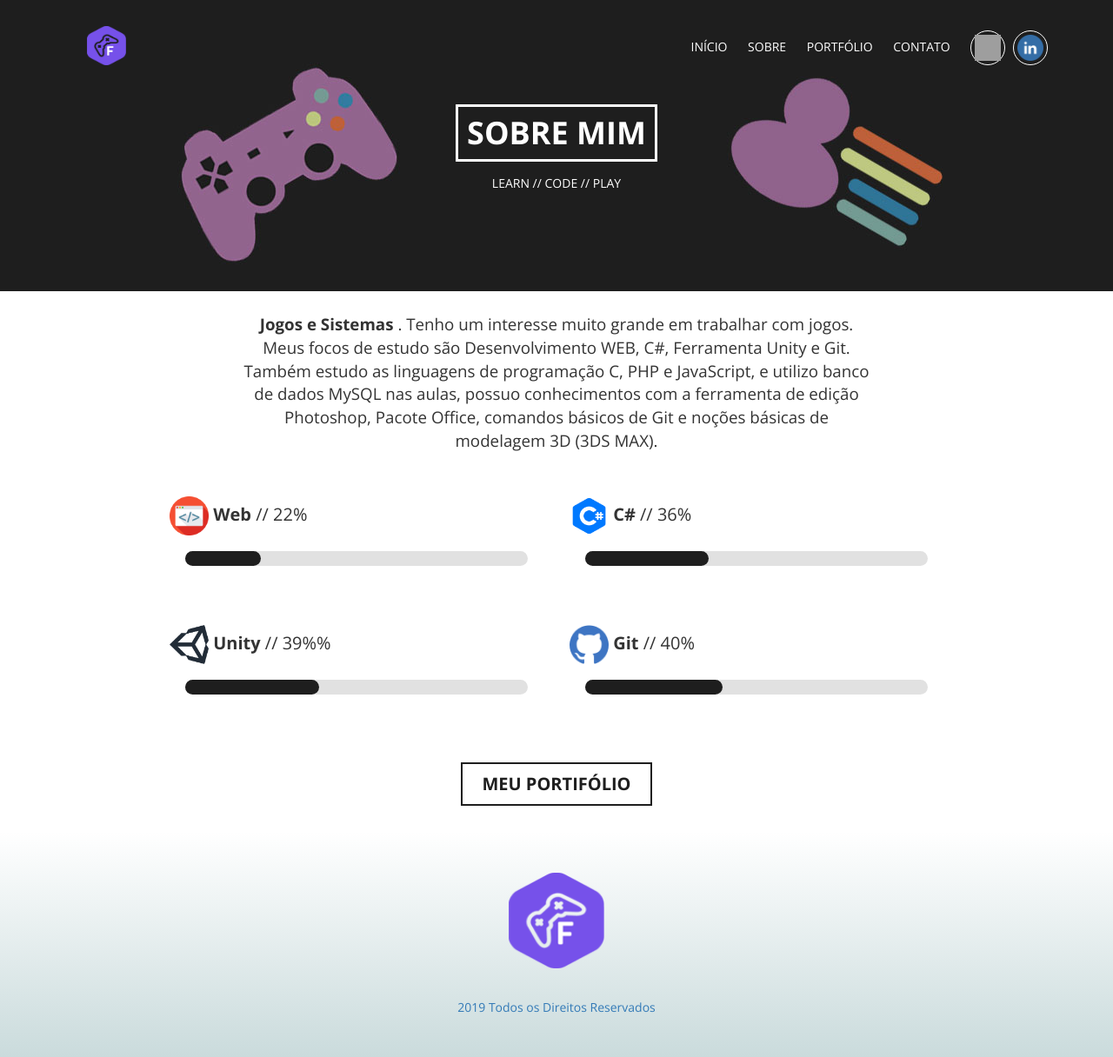
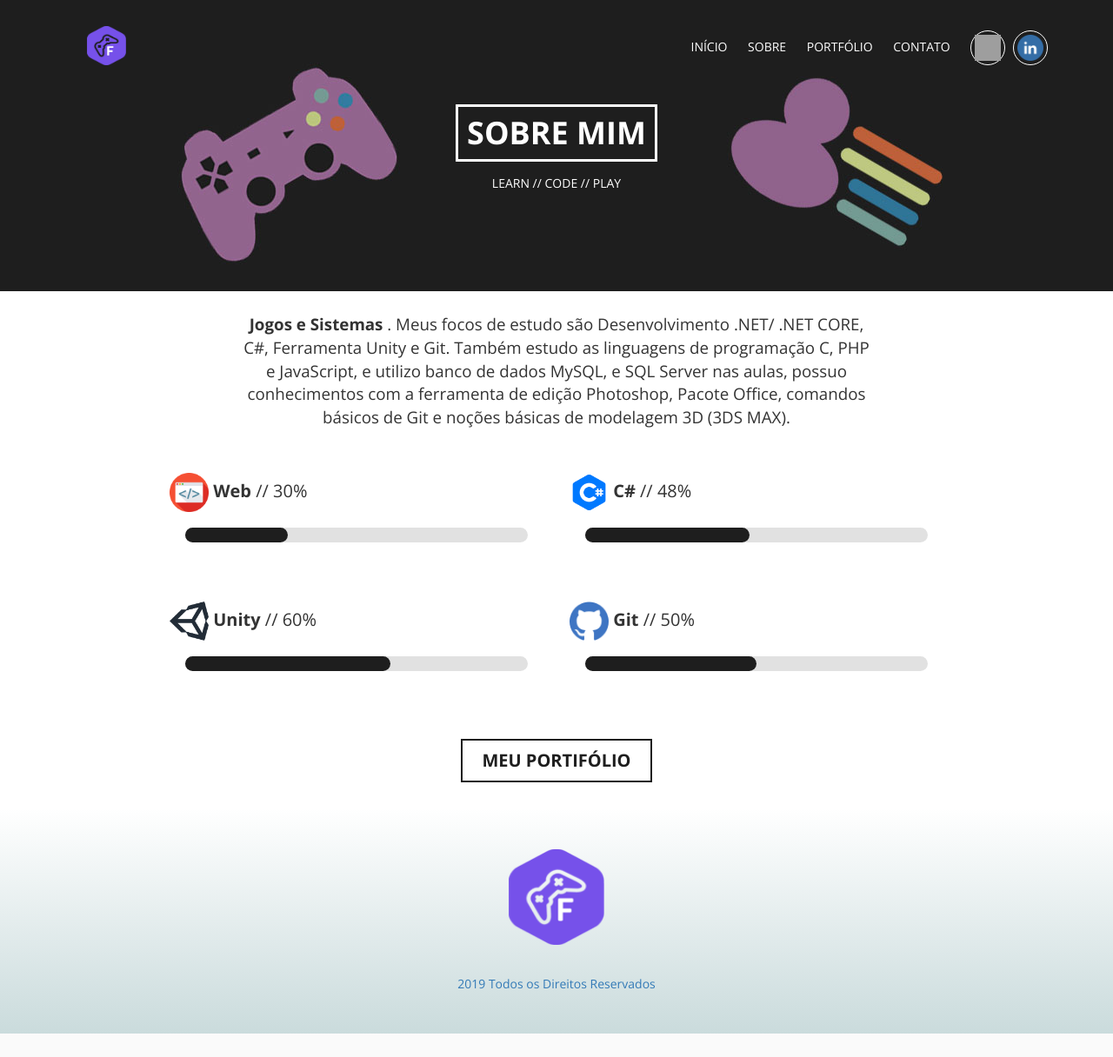
Before and after one commit to FuzariFrancisco/Site-Potif-lio-Responsivo, a PHP site: page /sobre in a window 1280 px wide. Shown: the whole page at 87% size. After the commit the page ends 1189 px from the top, so only its background shows below. Run offline with PHP 8.4, Linux system fonts and the light colour scheme; some libraries are stand-ins or nearby versions; grey boxes are pictures that could not be loaded.

Commit message:
jogos atualizados, links modificados, pagina portifolio atualizada

```diff
--- a/PHP/includes/pages/sobre.php
+++ b/PHP/includes/pages/sobre.php
@@ -4,33 +4,33 @@
                     <div class="textos">
 
                         <p>
-                            <strong>Jogos e Sistemas </strong>. Tenho um interesse muito grande em trabalhar com jogos.
-                             Meus focos de estudo são Desenvolvimento WEB, C#, Ferramenta Unity e Git.
+                            <strong>Jogos e Sistemas </strong>.
+                             Meus focos de estudo são Desenvolvimento .NET/ .NET CORE, C#, Ferramenta Unity e Git.
                              Também estudo as linguagens de programação C, PHP e JavaScript, e utilizo banco de dados
-                             MySQL nas aulas, possuo conhecimentos com a ferramenta de edição Photoshop, Pacote Office, comandos básicos de
+                             MySQL, e SQL Server nas aulas, possuo conhecimentos com a ferramenta de edição Photoshop, Pacote Office, comandos básicos de
                              Git e noções básicas de modelagem 3D (3DS MAX).
                         </p>
                     </div>
 
                     <ul class="habilidades">
-                        <li class="habilidade-22">
+                        <li class="habilidade-30">
                             <img src="images/HTML.png" alt="" style="width: 45px; height: 45px;"> <strong>Web</strong> //
-                            22%
+                            30%
                             <div class="barra"><span></span></div>
                         </li>
-                        <li class="habilidade-36">
+                        <li class="habilidade-48">
                             <img src="images/CSharp.png" alt="" style="width: 45px; height: 45px;"> <strong>C#</strong> //
-                            36%
+                            48%
                             <div class="barra"><span></span></div>
                         </li>
-                        <li class="habilidade-39">
+                        <li class="habilidade-60">
                             <img src="images/Unity.png" alt="" style="width: 45px; height: 45px;"> <strong>Unity</strong> //
-                            39%%
+                            60%
                             <div class="barra"><span></span></div>
                         </li>
-                        <li class="habilidade-40">
+                        <li class="habilidade-50">
                             <img src="images/GitHub2.png" alt="" style="width: 45px; height: 45px;"> <strong>Git</strong> //
-                            40%
+                            50%
                             <div class="barra"><span></span></div>
                         </li>
                     </ul>
```
Also changed, not shown: PHP/includes/pages/portfolio.php (+9 -9 lines), PHP/images/ChickenRun-Fundo.png, PHP/images/IrmaosReparo-Fundo.png (added), PHP/images/ViagemNiara-Fundo.png (added).
